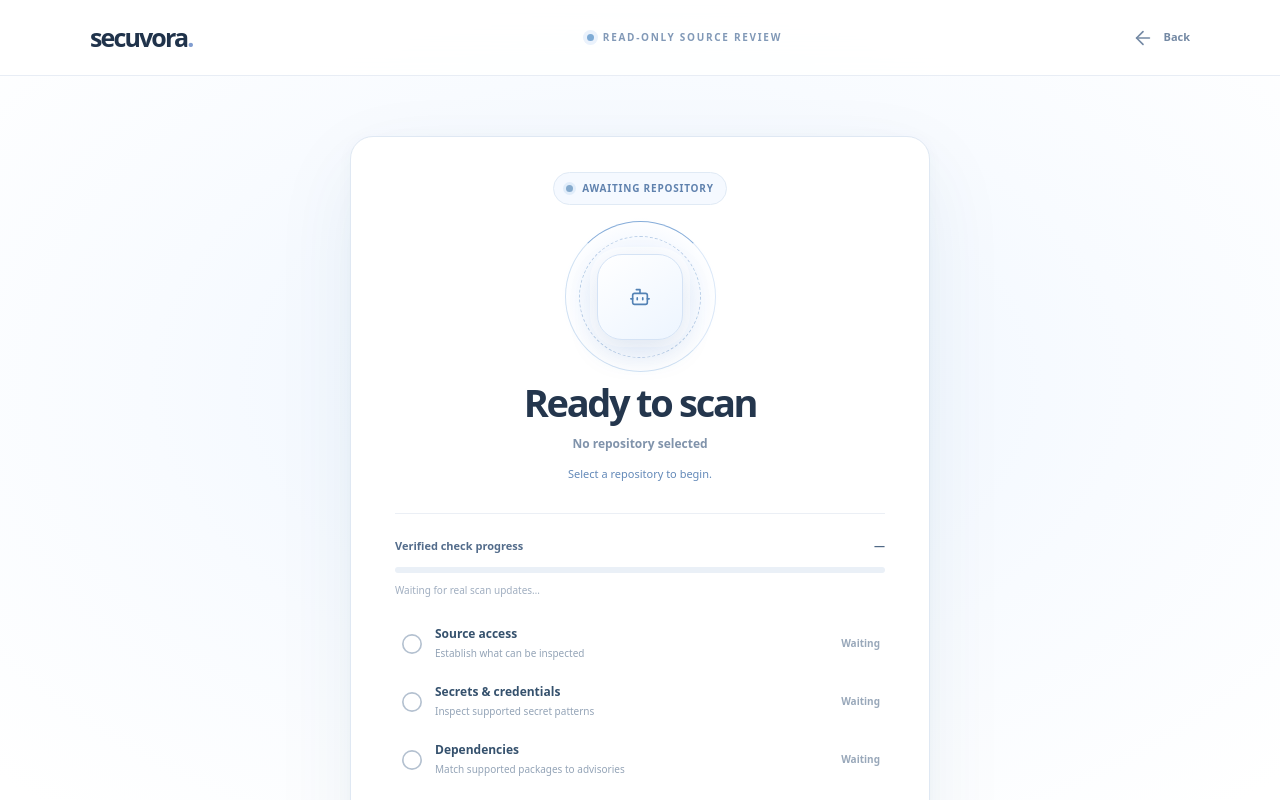
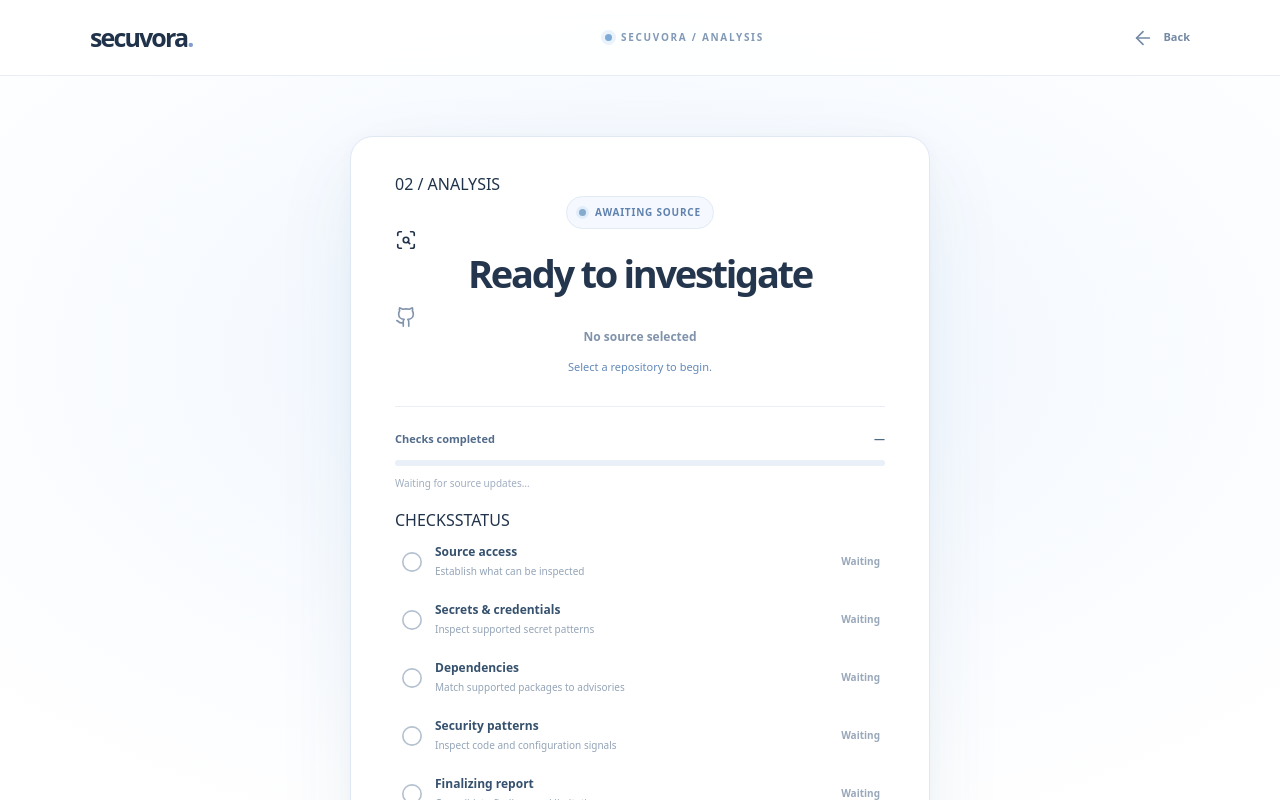
Before and after one commit to helloskyorigin/Safe-sure, a Next.js app: page /assess/scanning in a window 1280 px wide. Shown: the top 800 px of the page. Built offline with nearby package versions, Linux system fonts and the light colour scheme.

Commit message:
ux: simplify live analysis with real checks and sober source context

```diff
--- a/components/ScanningConsole.tsx
+++ b/components/ScanningConsole.tsx
@@ -6,7 +6,7 @@ import { useEffect, useMemo, useRef, useState } from "react";
 import { motion, useReducedMotion } from "motion/react";
 import {
   ArrowLeft, ArrowRight, CheckCircle2, Circle, CircleAlert,
-  FileCheck2, Github, LoaderCircle, RefreshCw, Bot,
+  FileCheck2, Github, LoaderCircle, RefreshCw, ScanSearch,
   ShieldCheck, Square,
 } from "lucide-react";
 import { isAssessmentReport } from "@/lib/report-contract";
@@ -38,7 +38,7 @@ const repoPattern = /^[A-Za-z0-9-]{1,39}\/[A-Za-z0-9_.-]{1,100}$/;
 function statusName(status: CheckStatus): string {
   switch (status) {
     case "complete": return "Done";
-    case "running": return "Scanning";
+    case "running": return "Checking";
     case "skipped": return "Skipped";
     case "failed": return "Failed";
     default: return "Waiting";
@@ -247,10 +247,10 @@ export default function ScanningConsole() {
      : snapshot?.status === "completed" ? (savedId ? "Opening your full report…" : "Preparing your full report…")
     : load.type === "loading" ? (restartNote ? "Reconnecting after refresh · starting a new scan…" : "Connecting to the scanner…")
     : snapshot?.status === "queued" ? "Waiting for the scanner…"
-    : "Analyzing your repository…";
-  const stateLabel = isFailure ? "Scan interrupted" :
-    isFinishing ? (savedId ? "Opening results" : "Finalizing report") : ongoing ? "Live scanning" :
-    snapshot?.status === "completed" ? "Finalizing report" : "Awaiting repository";
+    : "Waiting for source analysis…";
+  const stateLabel = isFailure ? "Analysis interrupted" :
+    isFinishing ? (savedId ? "Opening results" : "Preparing report") : ongoing ? "Analysis in progress" :
+    snapshot?.status === "completed" ? "Preparing report" : "Awaiting source";
   const message = load.type === "error" ? load.message :
     load.type === "invalid" ? "Repository or run reference is invalid." :
     load.type === "unavailable" ? "This scan service is not configured." :
@@ -284,33 +284,30 @@ export default function ScanningConsole() {
 
   return (
     <div className="scan-page">
-      <a href="#scan-main" className="skip-link">Skip to scan</a>
+      <a href="#scan-main" className="skip-link">Skip to analysis</a>
       <header className="scan-nav">
         <div className="scan-container scan-nav-inner">
           <Link href="/" className="brand" aria-label="Secuvora home">secuvora<span>.</span></Link>
-          <span className="scan-nav-center"><span/> {ongoing ? "LIVE SOURCE REVIEW" : "READ-ONLY SOURCE REVIEW"}</span>
+          <span className="scan-nav-center"><span/> SECUVORA / ANALYSIS</span>
           <Link href="/assess" className="scan-nav-return"><ArrowLeft size={16}/> Back</Link>
         </div>
       </header>
 
       <main className="scan-container scan-main" id="scan-main">
         <section className="scan-card" aria-labelledby="scan-heading">
+          <div className="scan-step-label">02 / ANALYSIS</div>
           <div className={"scan-state-tag" + (isFailure ? " is-error" : "")} role="status" aria-live="polite">
             <span className="scan-state-dot"/>{stateLabel}
           </div>
 
-          <div className={"scan-orbit-scene" + (ongoing && !isFailure ? " is-active" : "")} aria-hidden="true">
-            <div className="scan-orbit-ring scan-ring-outer"/>
-            <div className="scan-orbit-ring scan-ring-inner"/>
-            <div className="scan-orbit-core"><Bot size={44} strokeWidth={1.4}/></div>
-          </div>
+          <div className="scan-analysis-icon" aria-hidden="true"><ScanSearch size={29} strokeWidth={1.6}/></div>
 
           <div className="scan-visual-bottom">
-            <h1 id="scan-heading">{isFailure ? "Scan interrupted" :
-              isFinishing ? (savedId ? "Opening your results" : "Finalizing your report") :
-              hasSource ? "Agent investigating" : "Ready to scan"}</h1>
-            <p className="scan-repo-name">{source?.name || "No repository selected"}</p>
-            {hasSource && <p className="scan-source-type">{source?.private ? "Authorized private repository" : "Public GitHub repository"} · Read-only</p>}
+            <h1 id="scan-heading">{isFailure ? "Analysis interrupted" :
+              isFinishing ? (savedId ? "Opening your report" : "Preparing your report") :
+              hasSource ? "Reviewing security signals" : "Ready to investigate"}</h1>
+            <p className="scan-repo-name"><Github size={14} aria-hidden="true"/> <span>{source?.name || "No source selected"}</span></p>
+            {hasSource && <p className="scan-source-type">{source?.private ? "Authorized private source" : "Public GitHub source"} · Read-only</p>}
             {!isFailure && <p className="scan-current-action" aria-live="polite">
               {ongoing && <LoaderCircle size={15} className="scan-inline-spinner"/>}
               {hasSource ? liveDescription : "Select a repository to begin."}
@@ -320,22 +317,23 @@ export default function ScanningConsole() {
 
           <div className="scan-progress">
             <div className="scan-progress-row">
-              <span>Verified check progress</span>
-              <strong>{snapshot?.progress ? snapshot.progress.done + " of " + snapshot.progress.total + " checks" : "—"}</strong>
+              <span>Checks completed</span>
+              <strong>{snapshot?.progress ? snapshot.progress.done + " / " + snapshot.progress.total : "—"}</strong>
             </div>
             <div className="scan-progress-track"
               role={percent === null ? undefined : "progressbar"}
-              aria-label={percent === null ? undefined : "Assessment progress"}
+              aria-label={percent === null ? undefined : "Analysis progress"}
               aria-valuenow={percent === null ? undefined : percent}
               aria-valuemin={percent === null ? undefined : 0}
               aria-valuemax={percent === null ? undefined : 100}>
               <motion.div className="scan-progress-fill" animate={{ width: percent === null ? "0%" : percent + "%" }}
                 transition={{ duration: reducedMotion ? 0 : .45 }}/>
             </div>
-            <span className="scan-progress-caption">{count === null ? "Waiting for real scan updates…" : count + " of " + checks.length + " stages resolved"}</span>
+            <span className="scan-progress-caption">{count === null ? "Waiting for source updates…" : count + " of " + checks.length + " stages resolved"}</span>
           </div>
 
           <div className="scan-check-list" aria-label="Security checks">
+            <div className="scan-check-list-header"><span>CHECKS</span><span>STATUS</span></div>
             {checks.map(check => {
               const state = check.status;
               return <div key={check.key} className={"scan-check status-" + state}>
@@ -356,12 +354,12 @@ export default function ScanningConsole() {
               <div className="scan-retry-actions">
                 <button className="scan-primary-link" type="button" onClick={() => {
                   window.location.assign("/assess/scanning?" + (source.private ? "private=" : "repo=") + encodeURIComponent(source.name));
-                }}><RefreshCw size={17}/> Retry this scan <ArrowRight size={17}/></button>
-                <Link href="/assess" className="scan-change-target">Choose another repository</Link>
+                }}><RefreshCw size={17}/> Retry analysis <ArrowRight size={17}/></button>
+                <Link href="/assess" className="scan-change-target">Change source</Link>
               </div>
             ) : ongoing && hasSource ? (
               <button className="scan-cancel" type="button" onClick={() => void cancelScan()} disabled={cancelBusy}>
-                <Square size={13}/>{cancelBusy ? "Cancelling…" : "Cancel scan"}
+                <Square size={13}/>{cancelBusy ? "Cancelling…" : "Cancel analysis"}
               </button>
             ) : isFinishing ? (
               <p className="scan-finishing"><FileCheck2 size={16}/>{savedId ? "Your full report is opening…" : "Preparing your full report…"}</p>
@@ -369,7 +367,7 @@ export default function ScanningConsole() {
               <Link href="/assess" className="scan-primary-link"><Github size={17}/> Start a new investigation <ArrowRight size={17}/></Link>
             )}
             {actionError && <p role="alert" className="scan-action-error">{actionError}</p>}
-            <p className="scan-honesty"><ShieldCheck size={15}/> Bounded source checks · No code execution · Findings need verification</p>
+            <p className="scan-honesty"><ShieldCheck size={15}/> Read-only checks · No code execution · Findings require review</p>
           </div>
         </section>
       </main>
```
